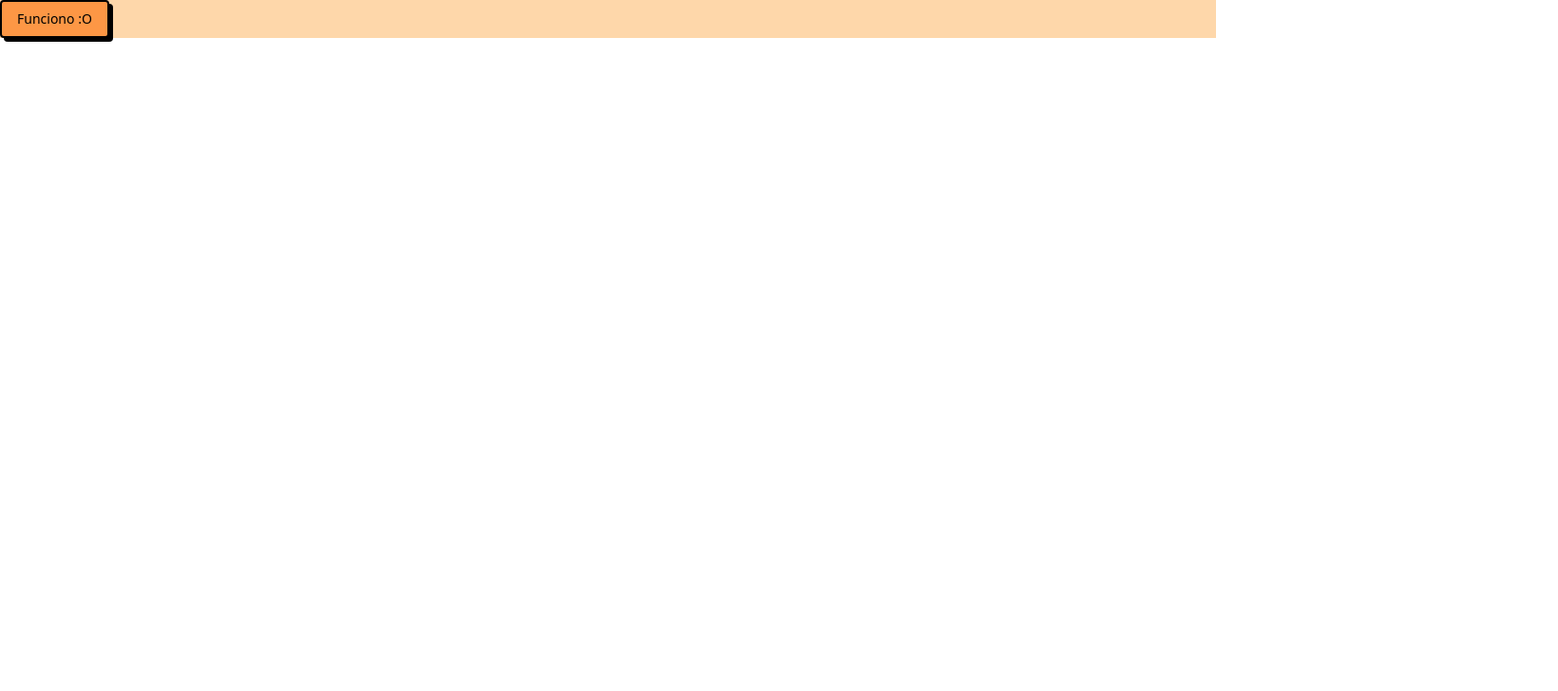
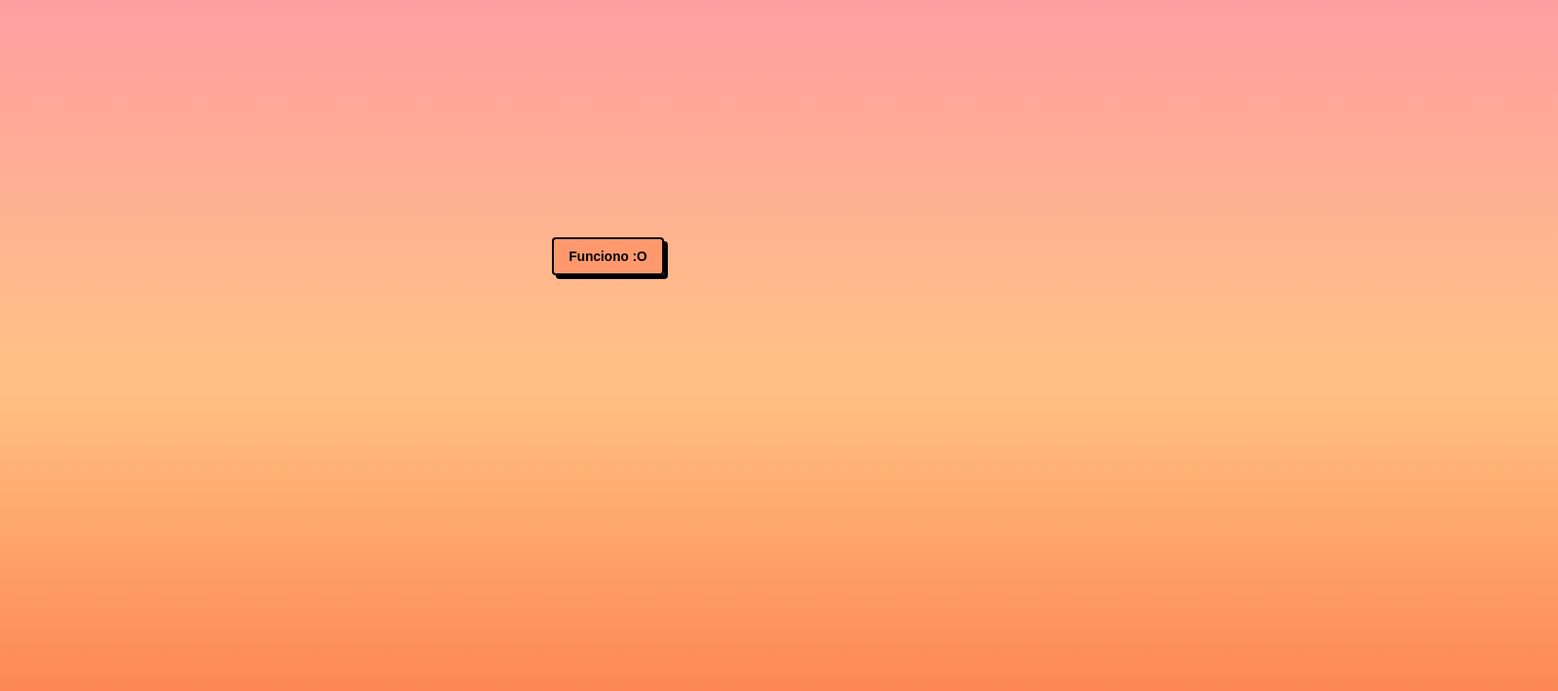
Before and after one commit to Ateran7595/Portfolio, a React (Vite) app: page / in a window 1280 px wide. Shown: the top 728 px of the page at 95% size, 1640 px wide, since content can reach past the window. Built offline with nearby package versions, Linux system fonts and the light colour scheme.

Commit message:
Added animation background and new stylings

```diff
--- a/src/App.css
+++ b/src/App.css
@@ -0,0 +1,79 @@
+* {
+    margin: 0;
+    padding: 0;
+    box-sizing: border-box !important;
+  }
+
+  html, body {
+    height: 100%;
+  }
+
+  body {
+    display: flex;
+    align-items: center;
+    justify-content: center;
+    width: 100%;
+    height: 100%;
+    background: linear-gradient(to bottom, #ff9ea2, #ffc284, #fd7a4a);
+    color: #000;
+    line-height: 1.6;
+    font-family: sans-serif;
+    overflow: hidden;
+    position: relative;
+  }
+
+  .lines {
+    position: absolute;
+    top: 0;
+    left: 0;
+    right: 0;
+    height: 100%;
+    margin: auto;
+    width: 90vw;
+  }
+
+  .line {
+    position: absolute;
+    width: 3px; /* Increased visibility */
+    height: 100%;
+    top: 0;
+    left: 50%;
+    /* background: rgba(255, 255, 255, 0.1);  */
+    overflow: hidden;
+    transform: rotate(50deg); /* Rotates lines diagonally */
+    transform-origin: center;
+
+    &::after {
+      content: '';
+      display: block;
+      position: absolute;
+      height: 45vh;
+      width: 100%;
+      top: -50%;
+      left: 0;
+      background: linear-gradient(to bottom, rgba(255, 255, 255, 0) 0%, rgba(255, 255, 255, 0.3) 75%, #ffffff 100%);
+      animation: drop 7s 0s infinite;
+      animation-fill-mode: forwards;
+      animation-timing-function: cubic-bezier(0.4, 0.26, 0, 0.97);
+    }
+
+    &:nth-child(1) { margin-left: -40%; &::after { animation-delay: 1s; } }
+    &:nth-child(2) { margin-left: -28%; &::after { animation-delay: 2s; } }
+    &:nth-child(3) { margin-left: -17%; &::after { animation-delay: 3s; } }
+    &:nth-child(4) { margin-left: -5%; &::after { animation-delay: 1.5s; } }
+    &:nth-child(5) { margin-left: 29%; &::after { animation-delay: 2.5s; } }
+    &:nth-child(6) { margin-left: 60%; &::after { animation-delay: 2s; } }
+    &:nth-child(7) { margin-left: 5%; &::after { animation-delay: 1s; } }
+    &:nth-child(8) { margin-left: 20%; &::after { animation-delay: 2s; } }
+    &:nth-child(9) { margin-left: 15%; &::after { animation-delay: 2.5s; } }
+    &:nth-child(10) { margin-left: 40%; &::after { animation-delay: 1s; } }
+  }
+
+  @keyframes drop {
+    0% {
+      top: -50%;
+    }
+    100% {
+      top: 110%;
+    }
+  }
--- a/src/App.jsx
+++ b/src/App.jsx
@@ -1,11 +1,26 @@
 import { Button } from './components/ui/button'
+import './App.css'
 
 function App() {
 
   return (
-    <div className='bg-orange-200'>
-      <Button>Funciono :O</Button>
+    <div className="lines">
+      <div className="line"></div>
+      <div className="line"></div>
+      <div className="line"></div>
+      <div className="line"></div>
+      <div className="line"></div>
+      <div className="line"></div>
+      <div className="line"></div>
+      <div className="line"></div>
+      <div className="line"></div>
+      <div className="line"></div>
+      <div className='flex items-center justify-center mt-[250px] font-bold'>
+        <Button className='font-bold'>Funciono :O</Button>
+      </div>
+
     </div>
+
   )
 }
 
--- a/src/index.css
+++ b/src/index.css
@@ -3,7 +3,7 @@
 @tailwind utilities;
 
 :root {
-  --main: #FD9745;
+  --main: #fd7a4a7c;
   --overlay: rgba(0, 0, 0, 0.8); /* background color overlay for alert dialogs, modals, etc. */
 
   --bg: #fff4e0;
```
